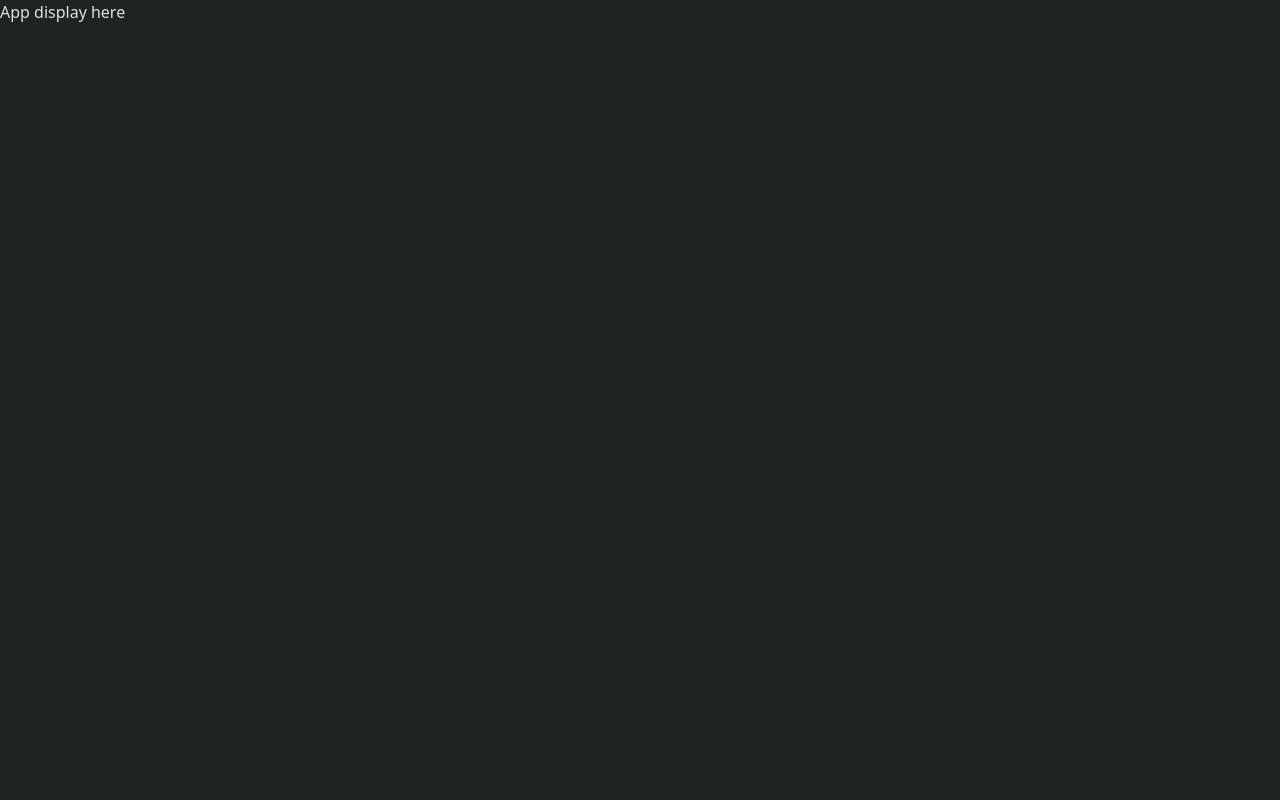
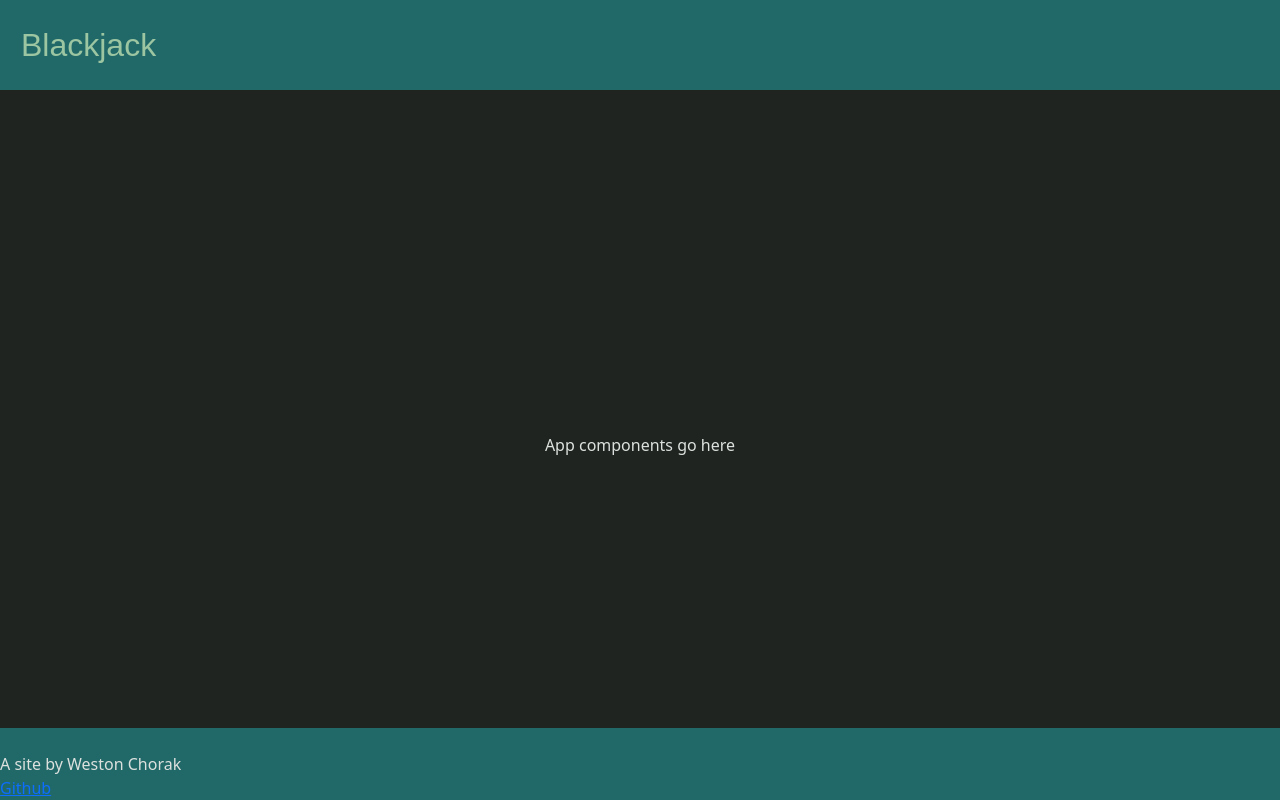
Before and after one commit to wjchorak/startup, a React (Vite) app: page / in a window 1280 px wide. Built offline with nearby package versions, Linux system fonts and the light colour scheme; a web font is replaced by a local one.

Commit message:
Expanded app.jsx

```diff
--- a/src/app.jsx
+++ b/src/app.jsx
@@ -3,5 +3,22 @@ import 'bootstrap/dist/css/bootstrap.min.css';
 import './app.css';
 
 export default function App() {
-    return <div className='body'>App display here</div>;
+    return (
+        <div className="body">
+            <header>
+                <nav class="navbar fixed-top navbar-dark">
+                    <h1 class="navbar-brand" href="#">Blackjack</h1>
+                </nav>
+            </header>
+
+            <main>App components go here</main>
+
+            <footer>
+                <br />
+                <span>A site by Weston Chorak</span>
+                <br />
+                <a href="https://github.com/wjchorak/startup">Github</a>
+            </footer>
+        </div>
+    );
 }
```
